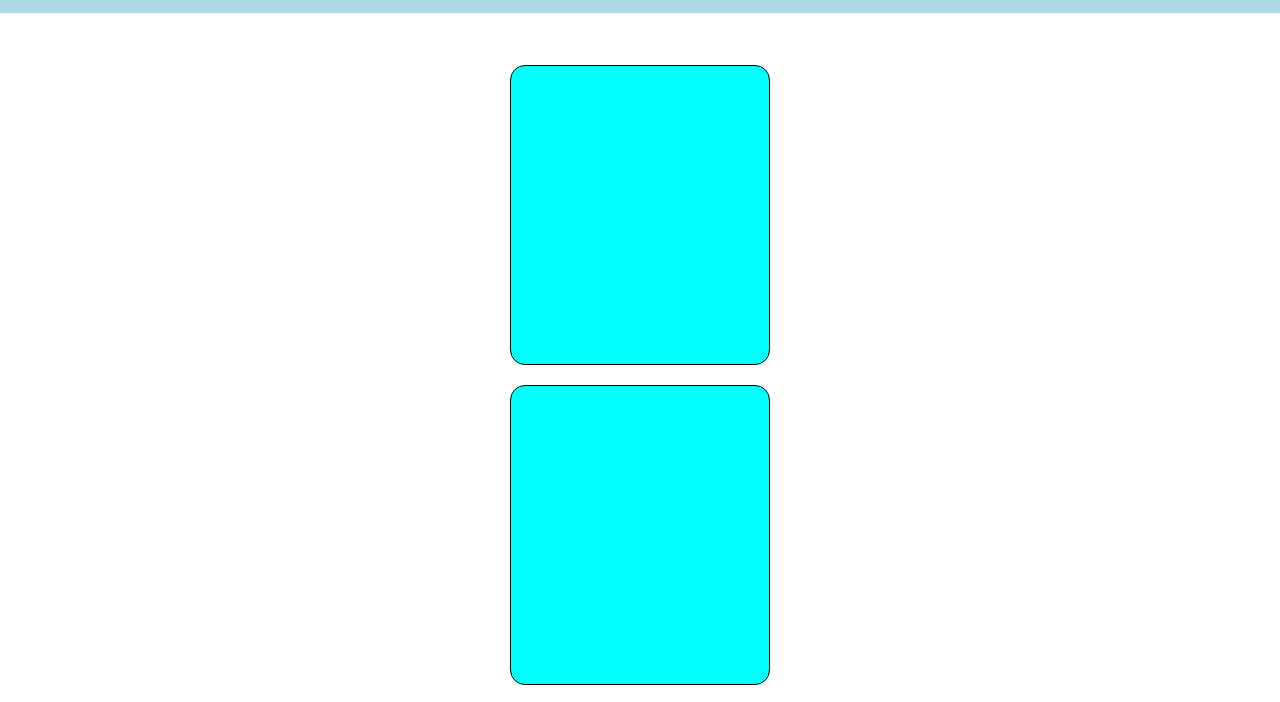
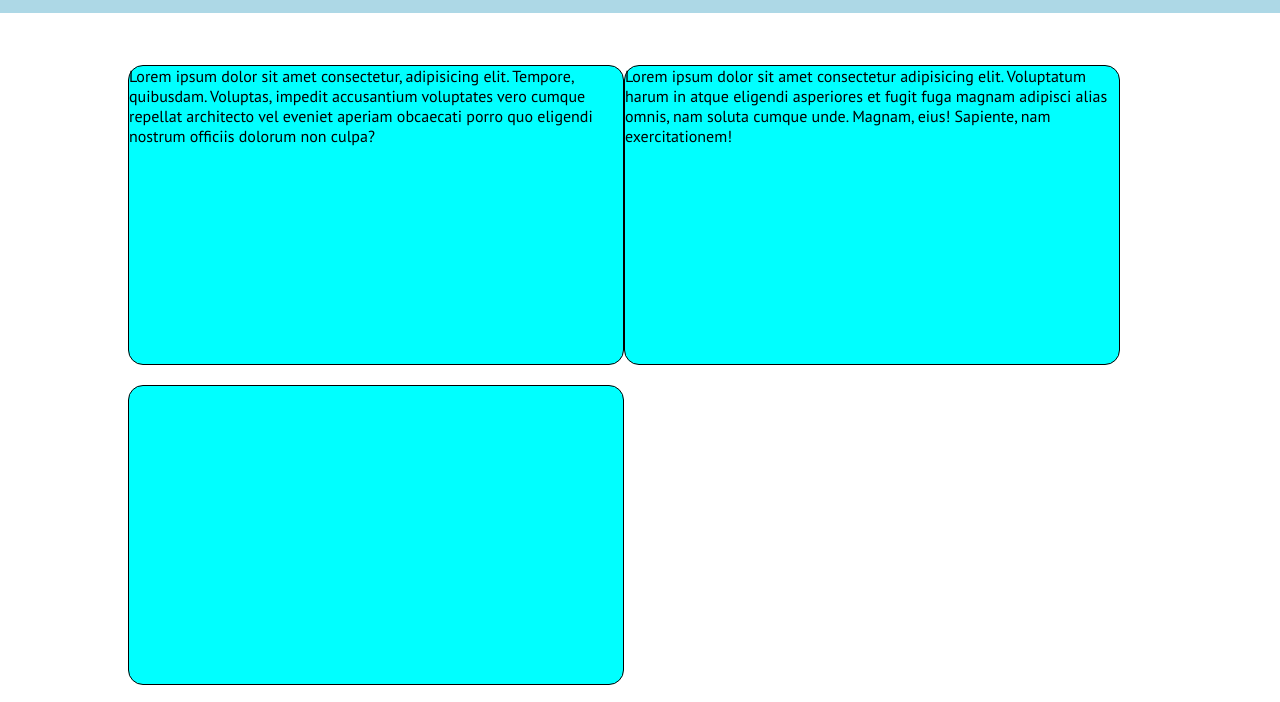
Before and after one commit to GiuseppeLanucara/htmlcss-responsive-layout, a plain HTML site: page index.html in a window 1280 px wide. Shown: the part 63-765 px from the top of the page. Drawn offline with Linux system fonts and the light colour scheme; a web font is replaced by a local one.

Commit message:
layout tablet priam sezione

```diff
--- a/css/style.css
+++ b/css/style.css
@@ -36,6 +36,17 @@ header {
     padding-top: 2em;
 }
 
+/* TABLET */
+@media screen and (min-width:768px) {
+    .container{
+        width: 80%;
+        margin: 0 auto;
+        display: flex;
+        padding-top: 2em;
+    }
+}
+/* /TABLET */
+
 .second{
     width: 100%;
     margin: 0 auto;
@@ -49,6 +60,17 @@ header {
 
 }
 
+/* TABLET */
+
+@media screen and (min-width:768px) {
+    .row1{
+        display: flex;
+        flex-direction: row;
+        flex-wrap: nowrap;
+
+    }
+}
+
 .col{
     border-radius: 15px;
     margin-top: 20px;
@@ -57,6 +79,12 @@ header {
     height: 300px;
     background-color: aqua;
     border: 1px solid black;
+}
+
+@media screen and (min-width:768px) {
+    .col {
+        width: calc(100% / 2 - 1em);
+    }
 }
 
 #section2{
--- a/index.html
+++ b/index.html
@@ -26,15 +26,17 @@
 
     </header>
     <main>
-        <div class="container">
+        <div class="container ">
             <section>
-                <div class="row">
+                <div class="row row1">
+                    <div class="col big">Lorem ipsum dolor sit amet consectetur, adipisicing elit. Tempore, quibusdam. Voluptas, impedit accusantium voluptates vero cumque repellat architecto vel eveniet aperiam obcaecati porro quo eligendi nostrum officiis dolorum non culpa?</div>
+                    <div class="col big">Lorem ipsum dolor sit amet consectetur adipisicing elit. Voluptatum harum in atque eligendi asperiores et fugit fuga magnam adipisci alias omnis, nam soluta cumque unde. Magnam, eius! Sapiente, nam exercitationem!</div>
+                </div>
+                <div class="row2">
                     <div class="col"></div>
                     <div class="col"></div>
                     <div class="col"></div>
-                    <div class="col"></div>
-                    <div class="col"></div>
-                </div>
+                 </div>
             </section>
         </div>
 
```
